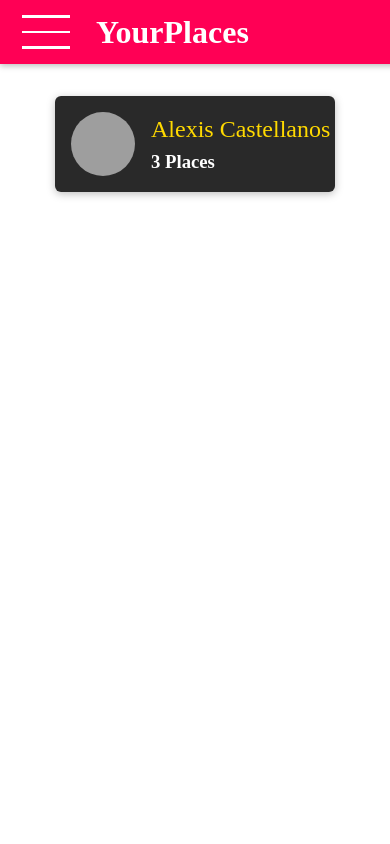
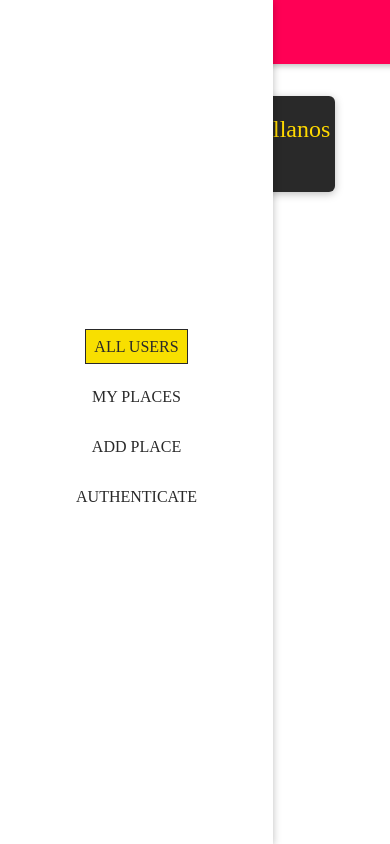
Before and after one commit to AlexisCast/mernfullstack, a React (Create React App) app: page / in a window 390 px wide. Built offline with nearby package versions, Linux system fonts and the light colour scheme; grey boxes are pictures that could not be loaded.

Commit message:
'SideDrawer' implemented for mobile, need to configure

```diff
--- a/src/shared/components/Navigation/MainNavigation.js
+++ b/src/shared/components/Navigation/MainNavigation.js
@@ -2,11 +2,18 @@ import React from "react";
 import { Link } from "react-router-dom";
 
 import MainHeader from "./MainHeader";
-import NavLInks from "./NavLinks";
+import NavLinks from "./NavLinks";
 import "./MainNavigation.css";
+import SideDrawer from "./SideDrawer";
 
 const MainNavigation = (props) => {
 	return (
+		<React.Fragment>
+			<SideDrawer>
+				<nav className="main-navigation__drawer-nav">
+					<NavLinks />
+				</nav>
+			</SideDrawer>
 			<MainHeader>
 				<button className="main-navigation__menu-btn">
 					<span />
@@ -16,10 +23,11 @@ const MainNavigation = (props) => {
 				<h1 className="main-navigation__title">
 					<Link to="/">YourPlaces</Link>
 				</h1>
-			<nav className="main-navigation__header-nav ">
-				<NavLInks />
+				<nav className="main-navigation__header-nav">
+					<NavLinks />
 				</nav>
 			</MainHeader>
+		</React.Fragment>
 	);
 };
 
--- a/src/shared/components/Navigation/SideDrawer.css
+++ b/src/shared/components/Navigation/SideDrawer.css
@@ -0,0 +1,10 @@
+.side-drawer {
+  position: fixed;
+  left: 0;
+  top: 0;
+  z-index: 100;
+  height: 100vh;
+  width: 70%;
+  background: white;
+  box-shadow: 0 2px 8px rgba(0, 0, 0, 0.26);
+}
--- a/src/shared/components/Navigation/SideDrawer.js
+++ b/src/shared/components/Navigation/SideDrawer.js
@@ -0,0 +1,9 @@
+import React from "react";
+
+import "./SideDrawer.css";
+
+const SideDrawer = (props) => {
+	return <aside className="side-drawer">{props.children}</aside>;
+};
+
+export default SideDrawer;
```
Lines whose indentation alone changed are shown as unchanged.
